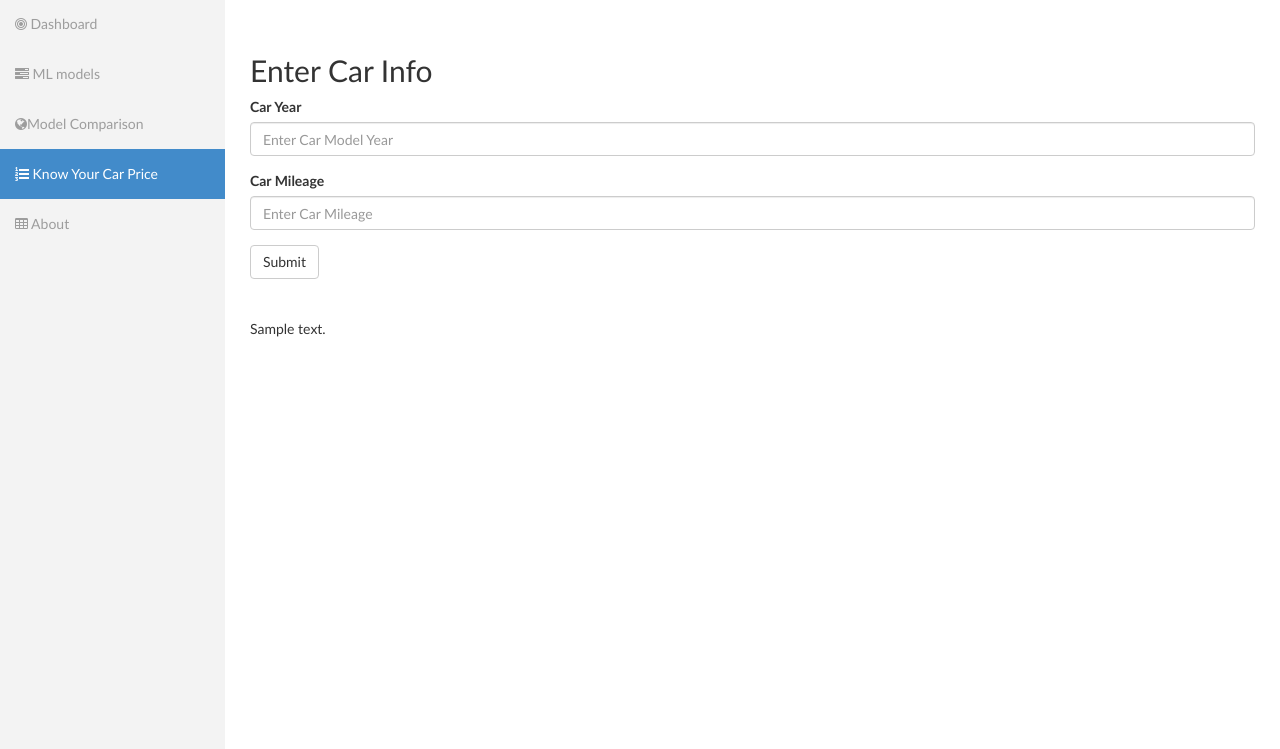
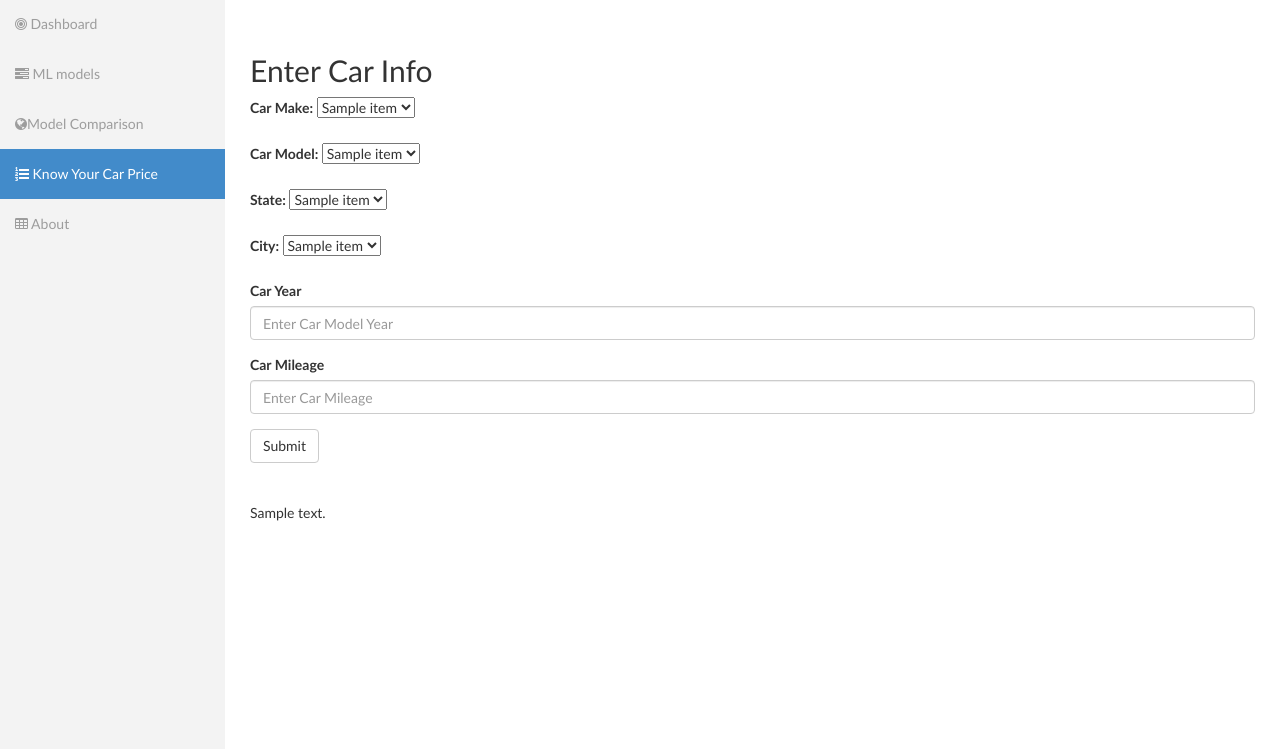
Before and after one commit to Mazharul-Hossain/Car-Price-Prediction, a Flask app: template templates/car-price.html in a window 1280 px wide. Shown: the part 51-800 px from the top of the page. Run offline with Flask 2, Linux system fonts and the light colour scheme; the template is opened without the code that fills it: most values are stand-ins (such as "Sample title", 1, 10 or a date in 2020); parts of the project's set-up code (start-up, migrations or seed data) failed here and were passed over; some libraries are stand-ins or nearby versions.

Commit message:
added car make,model,state,city select options

```diff
--- a/app.py
+++ b/app.py
@@ -2,6 +2,7 @@ from flask import Flask,request,render_template,send_file,make_response,url_for
 from io import BytesIO
 import base64
 import numpy as np
+import pandas as pd
 import pickle
 #from flask import Flask,
 from plotting import price_graph
@@ -27,7 +28,12 @@ def bootstrap():
 
 @app.route('/predicting-car-price')
 def car_price():
-    return render_template('car-price.html')
+    read_data=pd.read_csv('data/true_car_listings.csv')
+    city=read_data.City.unique()
+    state=read_data.State.unique()
+    make=read_data.Make.unique()
+    model=read_data.Model.unique()
+    return render_template('car-price.html',city=city ,state=state ,make=make , model=model)
 
 @app.route('/plots/car_price_data/correlation_matrix')
 def images():
--- a/templates/car-price.html
+++ b/templates/car-price.html
@@ -4,7 +4,7 @@
 <head>
     <meta charset="utf-8">
     <meta name="viewport" content="width=device-width, initial-scale=1.0">
-    <title>Forms - Light Way Admin</title>
+    <title>Car Price Prediction</title>
 
     <link rel="stylesheet" type="text/css" href="static/bootstrap/css/bootstrap.min.css" />
     <link rel="stylesheet" type="text/css" href="static/font-awesome/css/font-awesome.min.css" />
@@ -45,6 +45,41 @@
 
               <h2>Enter Car Info</h2>
 
+                  <label for="make">Car Make:</label>
+                    <select name="make" id="make">
+                        {%for item in make%}
+                        <option value="1">{{ item }}</option>
+                      {%endfor%}
+                    </select>
+                  </br>
+                  </br>
+
+                 <label for="model">Car Model:</label>
+                  <select name="model" id="model">
+                      {%for item in model%}
+                      <option value="1">{{ item }}</option>
+                    {%endfor%}
+                  </select>
+                 </br>
+                 </br>
+
+                 <label for="state">State:</label>
+                    <select name="state" id="state">
+                        {%for item in state%}
+                        <option value="1">{{ item }}</option>
+                        {%endfor%}
+                    </select>
+                 </br>
+                 </br>
+
+                 <label for="city">City:</label>
+                    <select name="city" id="city">
+                        {%for item in city%}
+                        <option value="1">{{ item }}</option>
+                        {%endfor%}
+                    </select>
+                 </br>
+                 </br>
 
                 <div class="form-group">
                     <label>Car Year</label>
```
Also changed, not shown: 1 other file. Lines whose indentation alone changed are shown as unchanged.
